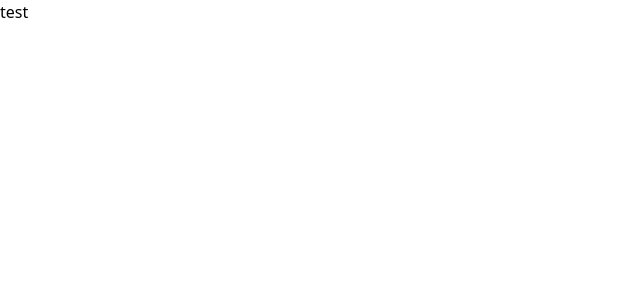
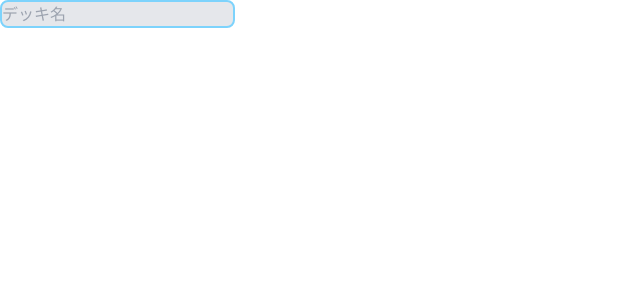
Before and after one commit to always-reach/solo_duel, a Next.js app in the folder front/: page /create_deck in a window 1280 px wide. Shown: the top 300 px of the page, without its empty margins (0-640 px from the left). Built offline with nearby package versions, Linux system fonts and the light colour scheme.

Commit message:
create textfield

```diff
--- /dev/null
+++ b/front/components/TextField.tsx
@@ -0,0 +1,11 @@
+import * as React from 'react'
+type InputProps = JSX.IntrinsicElements['input']
+const TextField:React.FC<InputProps>=(props)=>{
+    return (
+        <div>
+            <input className="bg-gray-200 border-2 border-sky-300 rounded-lg focus:ring-blue-300" type="text" {...props}/>
+        </div>
+    )
+}
+
+export default TextField
--- a/front/pages/create_deck.tsx
+++ b/front/pages/create_deck.tsx
@@ -1,7 +1,9 @@
-const CreateDeck=()=>{
+import TextField from "../components/TextField"
+
+const CreateDeck:React.FC=()=>{
     return(
         <div>
-            test
+            <TextField placeholder="デッキ名"/>
         </div>
     )
 }
```
Also changed, not shown: 1 other file (tests, documents, lock files or other folders).
